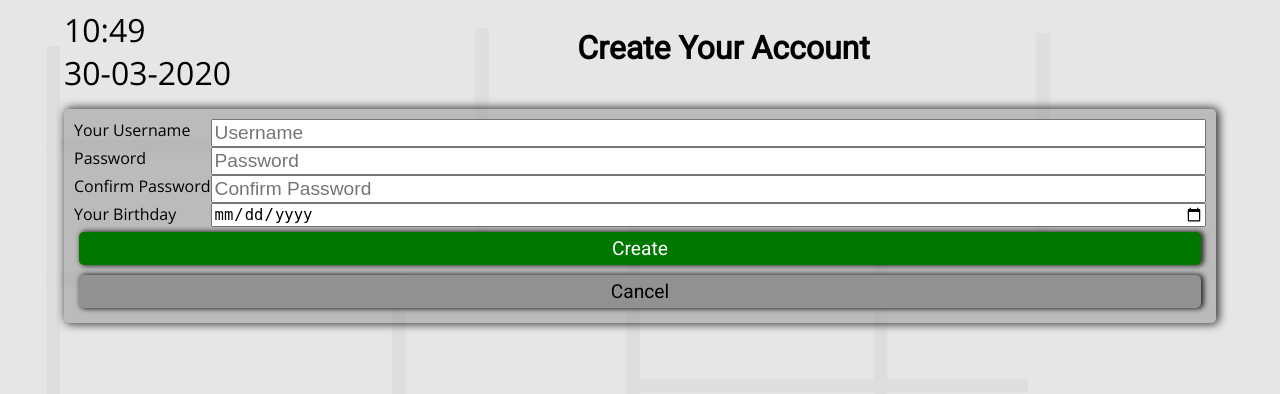
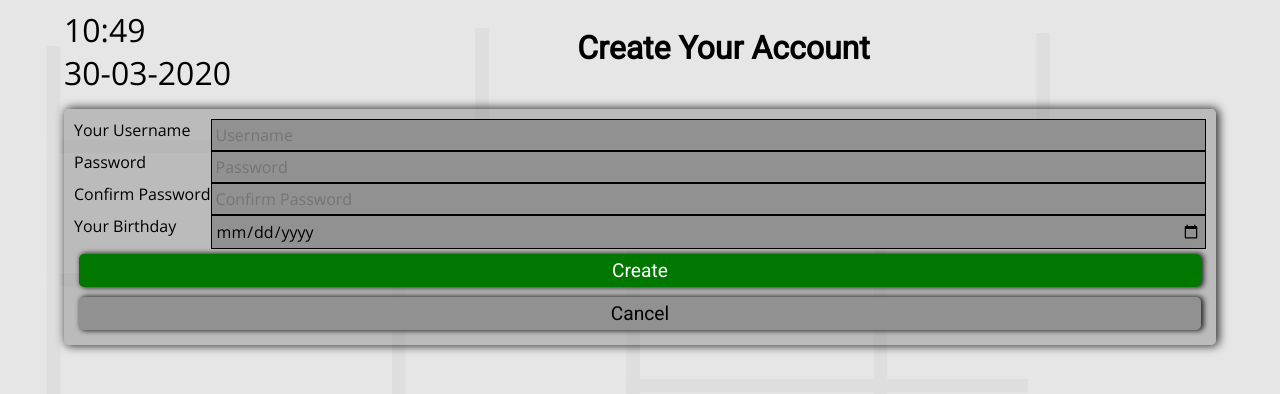
Before and after one commit to enchant97/home-terminal-system, a Python web app: template HomeTerminal/templates/account/new_account.html in a window 1280 px wide. Shown: the top 394 px of the page. Run offline with Jinja, Linux system fonts and the light colour scheme; the template is opened without the code that fills it, so the values that code supplies are empty.

Commit message:
added darkmode and fix certain styles

```diff
--- a/HomeTerminal/static/styles/style.css
+++ b/HomeTerminal/static/styles/style.css
@@ -1,4 +1,32 @@
 @import url("https://fonts.googleapis.com/css?family=Open+Sans|Roboto&display=swap");
+
+:root {
+  --bg-image: url("/static/background.svg");
+  --main-background: #e6e6e6;
+  --content-background: rgba(145, 145, 145, 0.502);
+  --dark-text: #000000;
+  --light-text: #ffffff;
+  --bnt-col: #919191;
+  --green: #007800;
+  --orange: #ff9900;
+  --blue: #2195f3;
+  --red: #f44437;
+}
+
+@media (prefers-color-scheme: dark) {
+  :root {
+    --bg-image: url("/static/background-dark.svg");
+    --main-background: #152020;
+    --content-background: #1a1a1a9a;
+    --dark-text: #e9e9e9;
+    --light-text: #e9e9e9;
+    --bnt-col: #3b3b3b;
+    --green: #015801;
+    --orange: #c27400;
+    --blue: #1e76be;
+    --red: #b4281e;
+  }
+}
 
 html,
 body,
@@ -74,7 +102,11 @@ summary,
 time,
 mark,
 audio,
-video {
+video,
+input,
+select,
+textarea {
+  color: var(--dark-text);
   font-family: "Open Sans", sans-serif;
   font-size: 1em;
 }
@@ -131,7 +164,7 @@ form#login,
 table {
   padding: 10px;
   box-shadow: 2px 0px 10px 1px #2e2e2e;
-  background-color: rgba(146, 146, 146, 0.5);
+  background-color: var(--content-background);
   border-radius: 5px;
   margin-bottom: 12px;
 }
@@ -155,9 +188,17 @@ table {
   grid-column: 1 / span 2;
 }
 
+form fieldset {
+  border: none;
+}
+
+textarea,
 form input,
 form select {
-  font-size: 1.2em;
+  padding: 4px;
+  border: 1px solid black;
+  color: var(--dark-text);
+  background-color: var(--bnt-col);
 }
 
 .alert {
```
Also changed, not shown: other parts of HomeTerminal/static/styles/style.css (+12 -11 lines), HomeTerminal/static/background-dark.svg (added).
